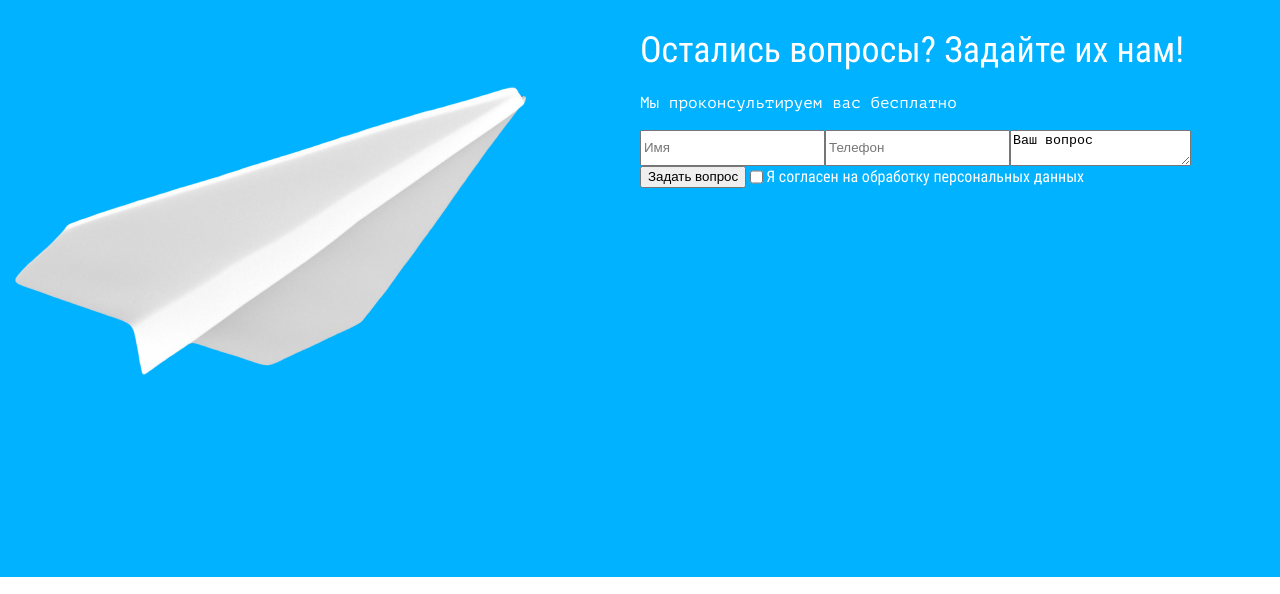
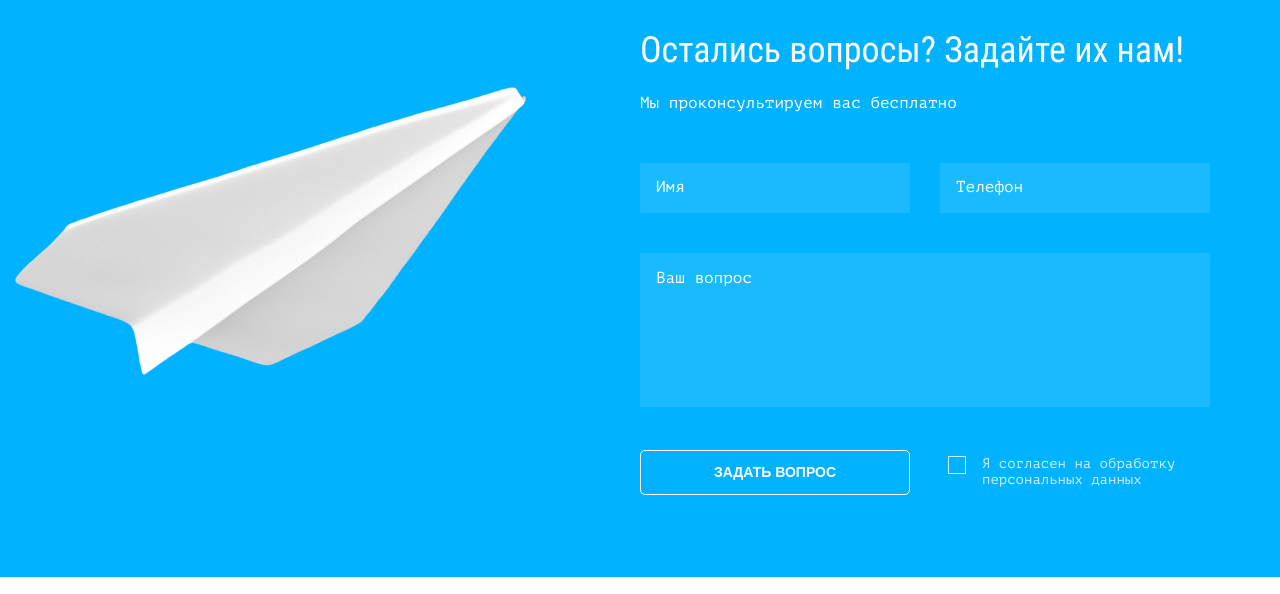
Before and after one commit to dastan1503/Smart-Device, a website: page source/index.html in a window 1280 px wide. Shown: the part 3340-3934 px from the top of the page. Drawn offline with nearby package versions, Linux system fonts and the light colour scheme; files that its build step writes are made by us from their sources.

Commit message:
базовая стилизация формы desktop

```diff
--- a/source/index.html
+++ b/source/index.html
@@ -118,10 +118,10 @@
       <form>
         <input type="text" name="" placeholder="Имя">
         <input type="tel" name="" placeholder="Телефон">
-        <textarea>Ваш вопрос</textarea>
+        <textarea placeholder="Ваш вопрос"></textarea>
         <button>Задать вопрос</button>
         <input type="checkbox" name="" id="agreement">
-        <label for="agreement">Я согласен на обработку персональных данных</label>
+        <label for="agreement" tabindex="0">Я согласен на обработку персональных данных</label>
       </form>
     </section>
     <section>
@@ -190,7 +190,7 @@
       <a href="">Developed by wow studio</a>
     </div>
   </footer>
-  <div>
+  <div class="popup">
     <h2>Закажите звонок</h2>
     <p>Оставьте контакты, мы проконсультируем вас бесплатно в удобное время</p>
     <form>
--- a/source/sass/form.scss
+++ b/source/sass/form.scss
@@ -25,13 +25,95 @@
   line-height: 22px;
   width: 570px;
   font-family: "PT Mono", "Courier New", monospace;
+  margin-bottom: 49px;
 }
 
 .form form {
   display: flex;
   flex-direction: row;
+  align-items: center;
   flex-wrap: wrap;
   width: 570px;
   position: relative;
   left: 50%;
 }
+
+.form input,
+.form textarea {
+  box-sizing: border-box;
+  padding: 16px;
+  background-color: rgba(255, 255, 255, 0.1);
+  color: #ffffff;
+  border: none;
+}
+
+.form input::placeholder,
+.form textarea::placeholder {
+  font-family: "PT Mono", "Courier New", monospace;
+  font-size: 16px;
+  color: #ffffff;
+  opacity: 1;
+}
+
+.form input {
+  width: 270px;
+  min-height: 50px;
+}
+
+.form input:first-child {
+  margin-right: 30px;
+}
+
+.form textarea {
+  width: 570px;
+  min-height: 154px;
+  margin-top: 40px;
+  margin-bottom: 43px;
+  resize: none;
+}
+
+.form button {
+  color: #ffffff;
+  width: 270px;
+  border-radius: 5px;
+  height: 45px;
+  border: 1px solid #ffffff;
+  background-color: #00b2ff;
+  text-transform: uppercase;
+  font-size: 14px;
+  font-weight: bold;
+  margin-right: 38px;
+}
+
+.form input[type="checkbox"] {
+  display: none;
+}
+
+.form label {
+  font-family: "PT Mono", "Courier New", monospace;
+  font-size: 14px;
+  line-height: 16px;
+  display: flex;
+  width: 262px;
+  opacity: 0.8;
+  cursor: pointer;
+}
+
+.form label:hover {
+  opacity: 1;
+}
+
+.form label::before {
+  content: "";
+  display: block;
+  min-width: 16px;
+  height: 16px;
+  border: 1px solid #ffffff;
+  margin-right: 16px;
+}
+
+.form input[type="checkbox"]:checked + label::before {
+  background-image: url("../img/checkbox-on.svg");
+  background-position: center center;
+  background-repeat: no-repeat;
+}
```
Also changed, not shown: build/css/style.min.css, build/index.html, 1 other file.
